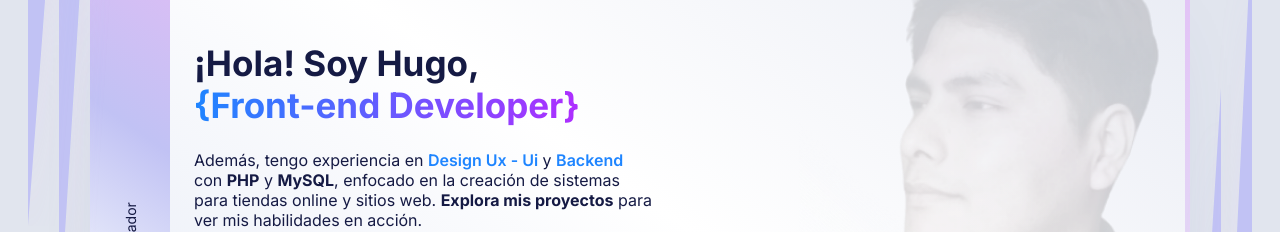
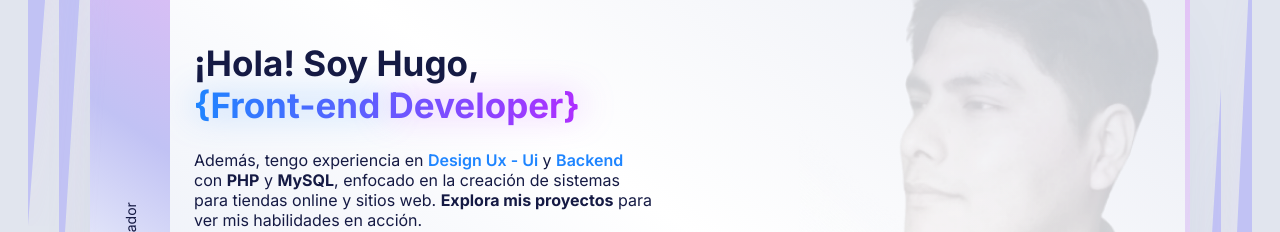
Before and after one commit to HunigoleSan/HugoSan, a plain HTML site: page index.html in a window 1280 px wide. Shown: the part 191-423 px from the top of the page. Drawn offline with Linux system fonts and the light colour scheme.

Commit message:
Actualizando css encabezado de la presentación

```diff
--- a/css/index.css
+++ b/css/index.css
@@ -75,7 +75,7 @@ body {
     width: 50%;
 }
 .portfolio__title{
-    font-size: clamp(25px, 4vw, 35px);
+    font-size: clamp(22px, 4vw, 35px);
     user-select: none;
 }
 .portfolio__description{
@@ -93,6 +93,31 @@ body {
     -webkit-background-clip: text;
     -webkit-text-fill-color: transparent;
     color: transparent;
+    position: relative;
+}
+.tag-frontend::after{
+    content: "";
+    position: absolute;
+    width: 50%;
+    height: 5px;
+    background: rgba(30, 133, 255,0.9);
+    z-index: -1;
+    top: 50%;
+    left: 25%;
+    transform: translate(-50% ,-50%);
+    filter: blur(18px);
+}
+.tag-frontend::before{
+    content: "";
+    position: absolute;
+    width: 50%;
+    height: 5px;
+    background: rgba(175, 46, 255,0.9);
+    z-index: -1;
+    top: 50%;
+    left: 75%;
+    transform: translate(-50% ,-50%);
+    filter: blur(18px);
 }
 .header__title__technology{
     font-size: 16px;
--- a/index.html
+++ b/index.html
@@ -95,8 +95,8 @@
                 </nav>
                 <div class="portfolio relative flex-direction index-3 p-x-medium width-regular g-medium">
                     <h1 class="portfolio__title">
-                        ¡Hola! Soy Hugo,
-                        <span class="tag-frontend"><br>{Front-end Developer}</span>
+                        ¡Hola! Soy Hugo,<br>
+                        <span class="tag-frontend">{Front-end Developer}</span>
 
                     </h1>
                     <p class="portfolio__description">
```
